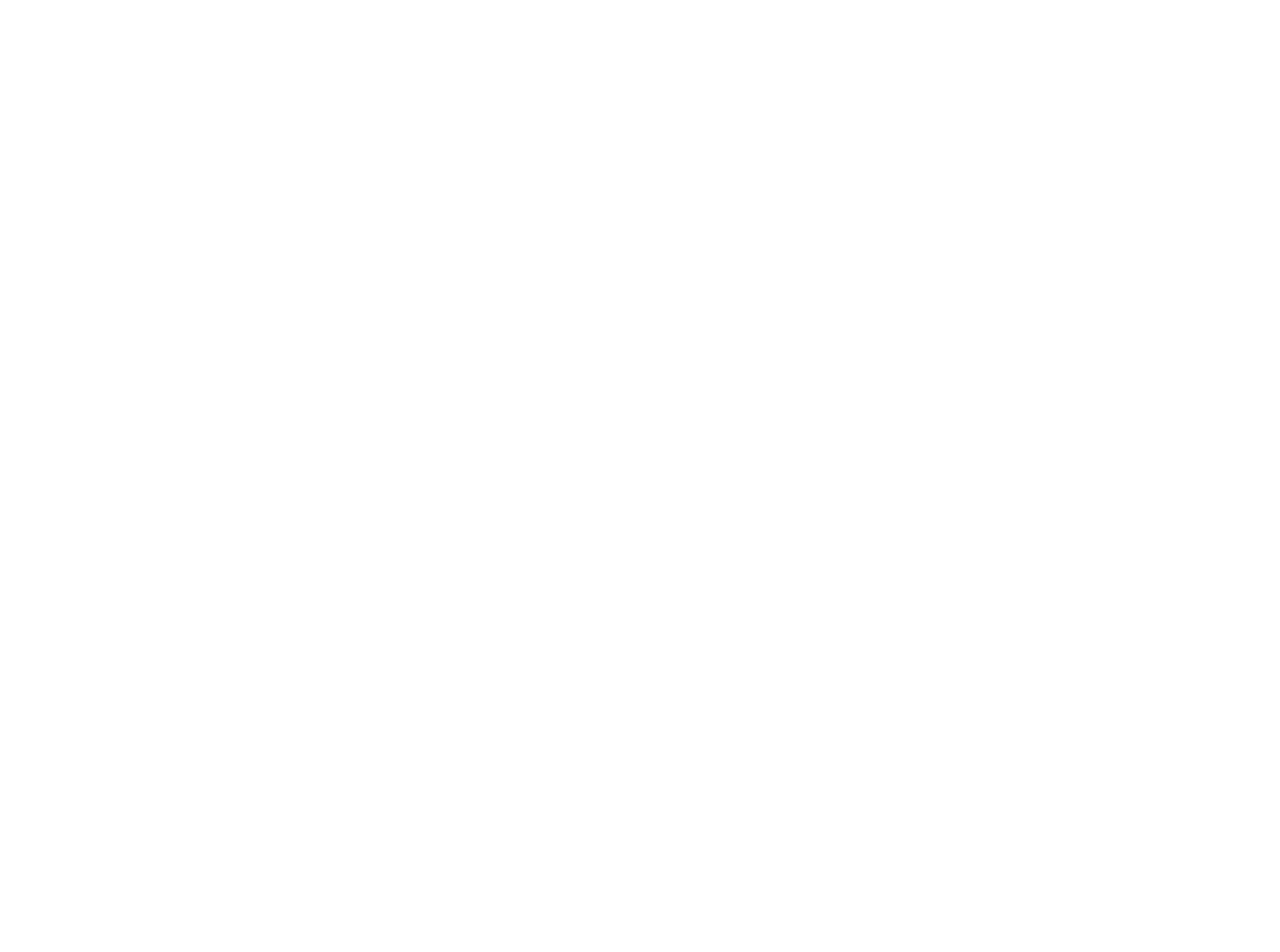
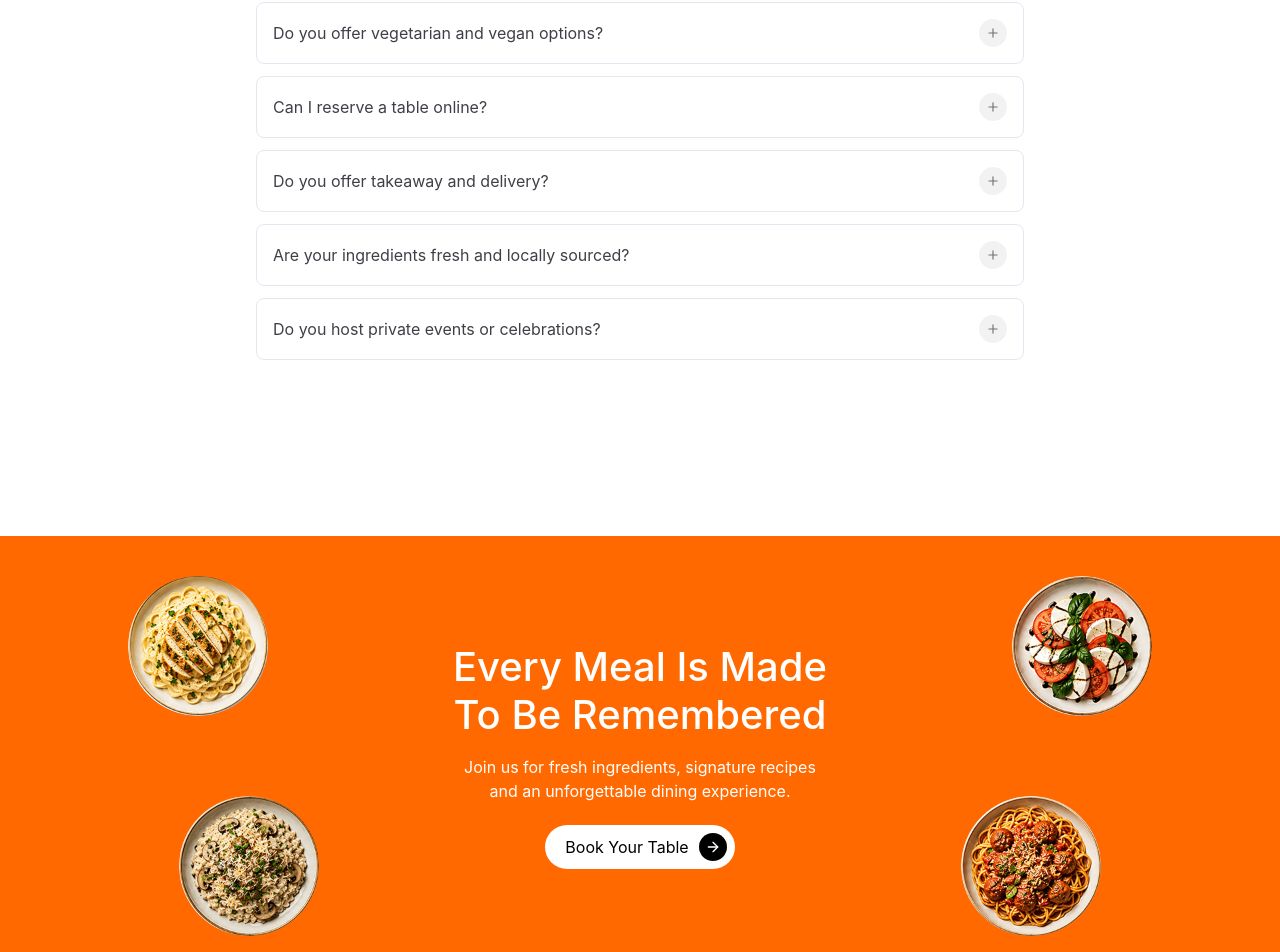
Before and after one commit to an-vila/restro-frontend, a React (Vite) app: page / in a window 1280 px wide. Shown: the part 5895-6847 px from the top of the page. Before the commit the page ends 5569 px from the top, so only its background shows below. Built offline with nearby package versions, Linux system fonts and the light colour scheme.

Commit message:
New: CTA section added and refactored project structure

```diff
--- a/src/App.jsx
+++ b/src/App.jsx
@@ -1,12 +1,14 @@
-import About from "./components/About"
-import BookingProcess from "./components/BookingProcess"
-import Dishes from "./components/Dishes"
-import Features from "./components/Features"
-import Hero from "./components/Hero"
+import About from "./sections/About"
+import BookingProcess from "./sections/BookingProcess"
+import CTA from "./sections/CTA"
+import Dishes from "./sections/Dishes"
+import FAQs from "./sections/FAQs"
+import Features from "./sections/Features"
+import Hero from "./sections/Hero"
 import Navbar from  "./components/Navbar"
-import Stats from "./components/Stats"
-import TestimonialSection from "./components/TestimonialSection"
-import Timing from "./components/Timing"
+import Stats from "./sections/Stats"
+import TestimonialSection from "./sections/TestimonialSection"
+import Timing from "./sections/Timing"
 
 const App = () => {
   return (
@@ -20,6 +22,8 @@
       <BookingProcess />
       <Timing />
       <TestimonialSection />
+      <FAQs />
+      <CTA />
     </>
   )
 }
--- a/src/components/About.jsx
+++ b/src/sections/About.jsx
@@ -1,4 +1,4 @@
-import Animated from "./Animated";
+import Animated from "../components/Animated";
 
 const About = () => {
   return (
--- a/src/components/BookingProcess.jsx
+++ b/src/sections/BookingProcess.jsx
@@ -1,6 +1,6 @@
 import { Star } from "lucide-react";
 import { bookingSteps, bookingTestimonial } from "../data/data";
-import Animated from "./Animated";
+import Animated from "../components/Animated";
 
 const BookingProcess = () => {
   return (
--- /dev/null
+++ b/src/sections/CTA.jsx
@@ -0,0 +1,74 @@
+import Animated from "../components/Animated";
+import { ArrowRight } from "lucide-react";
+
+const floatingDishes = [
+  {
+    src: "/assets/dish1.png",
+    alt: "dish1",
+    className: "top-6 left-4 md:top-10 md:left-[6%] lg:left-[10%]",
+  },
+  {
+    src: "/assets/dish2.png",
+    alt: "dish2",
+    className: "bottom-6 left-6 md:bottom-10 md:left-[10%] lg:left-[14%]",
+  },
+  {
+    src: "/assets/dish3.png",
+    alt: "dish3",
+    className: "top-6 right-4 md:top-10 md:right-[6%] lg:right-[10%]",
+  },
+  {
+    src: "/assets/dish4.png",
+    alt: "dish4",
+    className: "bottom-6 right-6 md:bottom-10 md:right-[10%] lg:right-[14%]",
+  },
+];
+
+const CTA = () => {
+  return (
+    <section
+      id="cta"
+      className="relative overflow-hidden bg-orange-500 px-6 flex flex-col justify-center items-center min-h-100 md:min-h-110 mt-44"
+    >
+      <div className="absolute inset-0 w-full max-w-7xl mx-auto pointer-events-none">
+        {floatingDishes.map((dish) => (
+          <img
+            key={dish.src}
+            src={dish.src}
+            alt={dish.alt}
+            className={`absolute size-20 md:size-28 lg:size-35 rounded-full object-cover pointer-events-auto transition-all duration-300 hover:scale-105 ${dish.className}`}
+          />
+        ))}
+      </div>
+
+      <div className="relative z-10 text-center max-w-2xl mx-auto">
+        <Animated>
+          <h1 className="text-3xl md:text-[40px] font-medium text-white font-urbanist text-balance">
+            Every Meal Is Made To Be Remembered
+          </h1>
+        </Animated>
+
+        <Animated y={20} delay={0.2}>
+          <p className="mt-4 text-white max-w-sm mx-auto">
+            Join us for fresh ingredients, signature recipes and an
+            unforgettable dining experience.
+          </p>
+        </Animated>
+
+        <Animated delay={0.2} className="flex items-center justify-center">
+          <a
+            href="#booking-process"
+            className="flex items-center gap-2.5 bg-white text-black pl-5 pr-2 py-2 rounded-full mt-5.5 transition"
+          >
+            Book Your Table
+            <span className="size-7 rounded-full bg-black text-white grid place-content-center">
+              <ArrowRight size={16} />
+            </span>
+          </a>
+        </Animated>
+      </div>
+    </section>
+  );
+};
+
+export default CTA;
--- a/src/components/Dishes.jsx
+++ b/src/sections/Dishes.jsx
@@ -1,4 +1,4 @@
-import Animated from "./Animated";
+import Animated from "../components/Animated";
 import { dishes } from "../data/data";
 import { motion } from "motion/react";
 import { useState } from "react";
--- /dev/null
+++ b/src/sections/FAQs.jsx
@@ -0,0 +1,41 @@
+import { Plus, X } from "lucide-react";
+import { faqs } from "../data/data";
+import Animated from "../components/Animated";
+
+const FAQs = () => {
+  return (
+    <section id="faq" className="px-6 mt-44">
+      <div className="max-w-3xl mx-auto">
+        <div className="text-center mb-16">
+          <Animated delay={0.2}>
+            <p className="text-orange-500 font-medium uppercase mb-4">FAQs</p>
+          </Animated>
+          <Animated delay={0.2}>
+            <h2 className="text-4xl md:text-5xl max-w-2xl mx-auto text-balance">
+              Frequently Asked Questions
+            </h2>
+          </Animated>
+        </div>
+
+        <div className="space-y-3">
+          {faqs.map((faq, index) => (
+            <Animated key={index} y={150} delay={index * 0.15}>
+              <details className="border border-slate-200 text-zinc-500 rounded-lg group">
+                <summary className="flex items-center justify-between p-4 cursor-pointer list-none hover:bg-slate-50/50 transition-colors [&::-webkit-details-marker]:hidden">
+                  <span className="text-zinc-700 pr-4">{faq.question}</span>
+                  <span className="size-7 rounded-full bg-black/5 grid place-content-center shrink-0">
+                    <Plus size={14} className="group-open:hidden" />
+                    <X size={14} className="hidden group-open:block" />
+                  </span>
+                </summary>
+                <p className="px-5 pb-4 leading-relaxed">{faq.answer}</p>
+              </details>
+            </Animated>
+          ))}
+        </div>
+      </div>
+    </section>
+  );
+};
+
+export default FAQs;
--- a/src/components/Features.jsx
+++ b/src/sections/Features.jsx
@@ -1,5 +1,5 @@
 import { ChefHat, Heart, Leaf } from "lucide-react";
-import Animated from "./Animated";
+import Animated from "../components/Animated";
 import { featuresData } from "../data/data";
 
 const iconMap = {
--- a/src/components/Hero.jsx
+++ b/src/sections/Hero.jsx
@@ -1,5 +1,5 @@
 import { Star } from "lucide-react";
-import Animated from "./Animated";
+import Animated from "../components/Animated";
 
 const Hero = () => {
   const avatars = [
--- a/src/components/Stats.jsx
+++ b/src/sections/Stats.jsx
@@ -1,4 +1,4 @@
-import Animated from "./Animated";
+import Animated from "../components/Animated";
 import { statsData } from "../data/data";
 
 const Stats = () => {
--- a/src/components/TestimonialSection.jsx
+++ b/src/sections/TestimonialSection.jsx
@@ -1,6 +1,6 @@
 import { StarIcon } from "lucide-react";
 import { testimonials } from "../data/data";
-import Animated from "./Animated";
+import Animated from "../components/Animated";
 
 const TestimonialSection = () => {
   return (
--- a/src/components/Timing.jsx
+++ b/src/sections/Timing.jsx
@@ -1,5 +1,5 @@
 import { timingData } from "../data/data";
-import Animated from "./Animated";
+import Animated from "../components/Animated";
 
 const Timing = () => {
   return (
```
